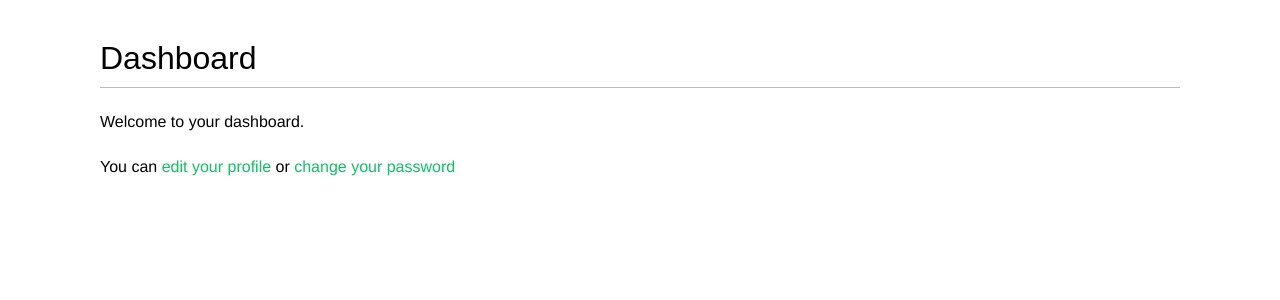
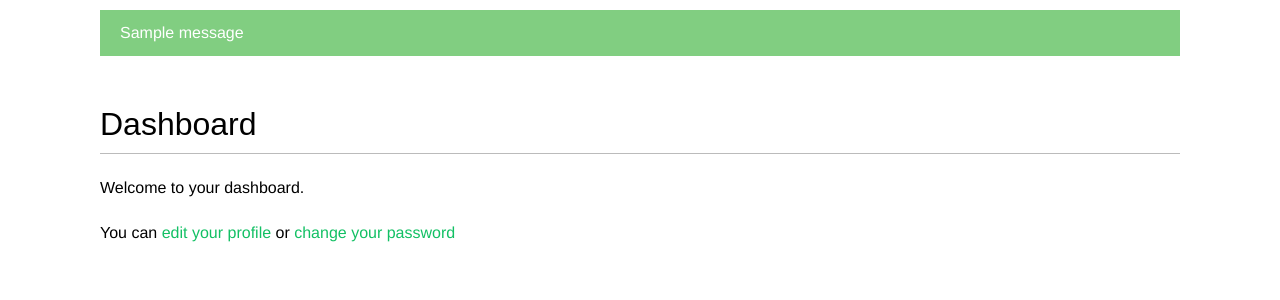
Before and after one commit to Lee816/django_catalog, a Django app: page /account/ in a window 1280 px wide. Shown: the part 48-348 px from the top of the page. Run offline with Django 4.2, Linux system fonts and the light colour scheme; a user stored in the database is signed in; tables that the repository leaves empty hold one stand-in row (values such as "Sample post"); one stand-in notice (Sample message) is shown; parts of the project's set-up code (start-up, migrations or seed data) failed here and were passed over; some web fonts are replaced.

Commit message:
django 기본 message framework 사용

```diff
--- a/account/templates/base.html
+++ b/account/templates/base.html
@@ -32,6 +32,16 @@
             {% endif %}
         </span>
     </div>
+    {% if messages %}
+        <ul class="messages">
+            {% for message in messages %}
+                <li class='{{message.tags}}'>
+                    {{ message|safe}}
+                    <a href="#" class='close'></a>
+                </li>
+            {% endfor %}
+        </ul>
+    {% endif %}
     <div id="content">
         {% block content %}
         {% endblock content %}
--- a/account/views.py
+++ b/account/views.py
@@ -2,6 +2,7 @@ from django.shortcuts import redirect, render
 from django.http import HttpResponse
 from django.contrib.auth import authenticate, login
 from django.contrib.auth.decorators import login_required
+from django.contrib import messages
 
 from .forms import LoginForm, UserRegistrationsForm, UserEditForm, ProfileEditForm
 from .models import Profile
@@ -44,7 +45,10 @@ def edit(request):
         if user_form.is_valid() and profile_form.is_valid():
             user_form.save()
             profile_form.save()
-        return redirect("dashboard")
+            messages.success(request, "Profile updated successfully")
+            return redirect("dashboard")
+        else:
+            messages.error(request, "Error updating your profile")
     else:
         user_form = UserEditForm(instance=request.user)
         profile_form = ProfileEditForm(instance=request.user.profile)
```
